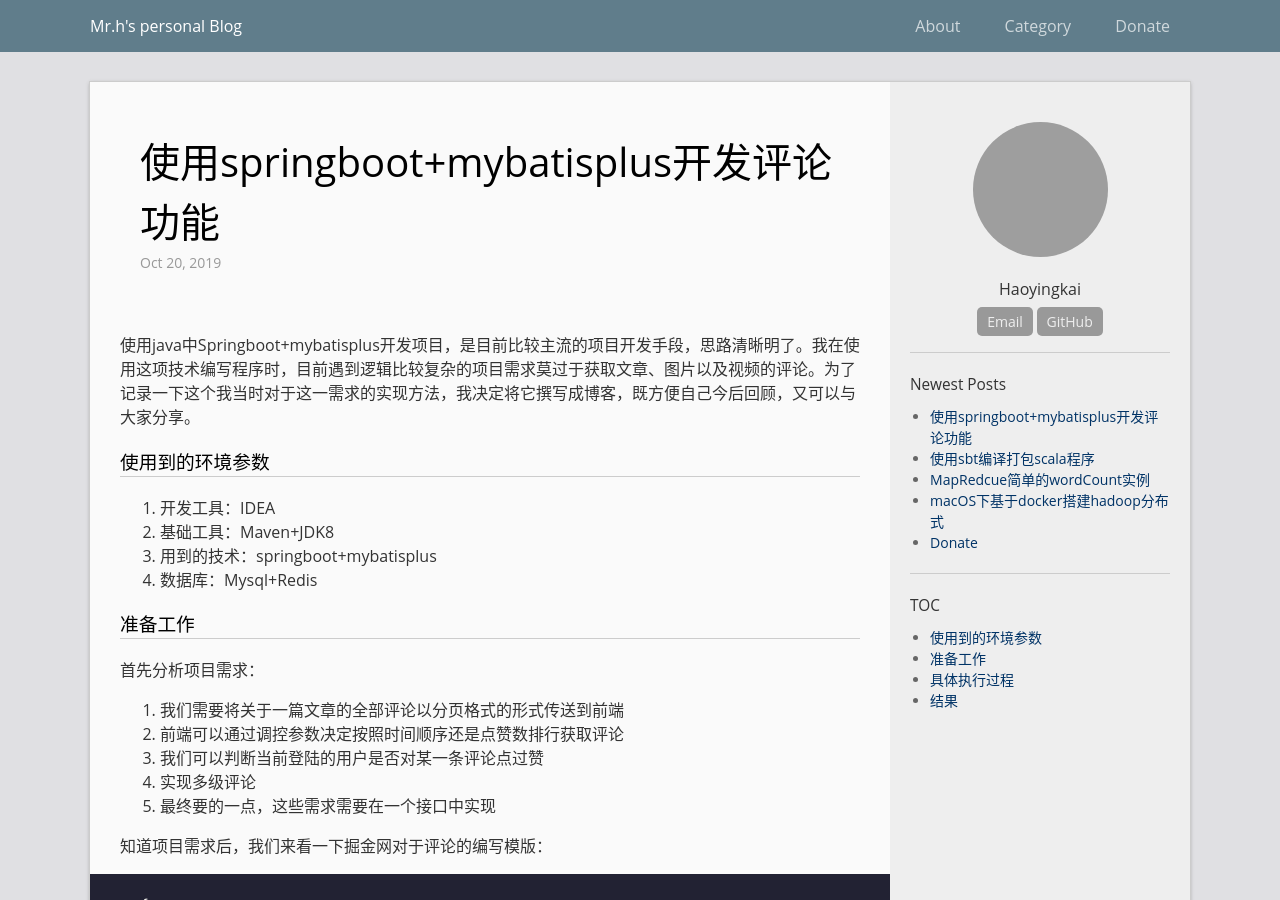
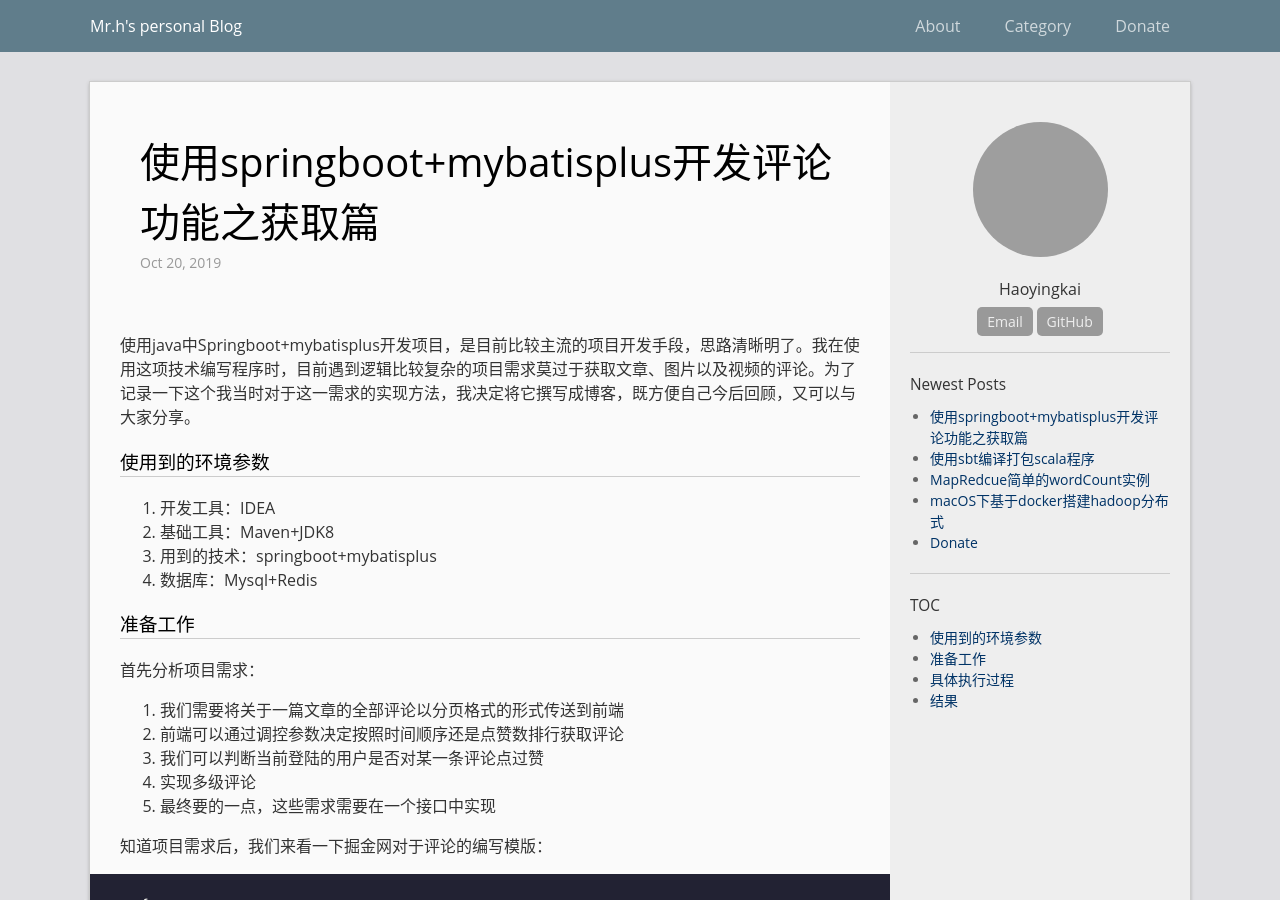
Before and after one commit to MRH2458215309/MRH2458215309.github.io, a Jekyll site: the page built from _posts/2019-10-20-使用springboot+mybatisplus开发评论功能之获取篇.md, in a window 1280 px wide and 900 px high. Built offline with Jekyll 4.4.1, drawn with Linux system fonts in a browser that asks for light colours; grey boxes are pictures that could not be loaded.

Commit message:
修改题目

```diff
--- a/_posts/2019-10-20-使用springboot+mybatisplus开发评论功能.md
+++ b/_posts/2019-10-20-使用springboot+mybatisplus开发评论功能之获取篇.md
@@ -1,6 +1,6 @@
 ---
 layout: post
-title: 使用springboot+mybatisplus开发评论功能
+title: 使用springboot+mybatisplus开发评论功能之获取篇
 categories:
  - java
  - springboot
```
